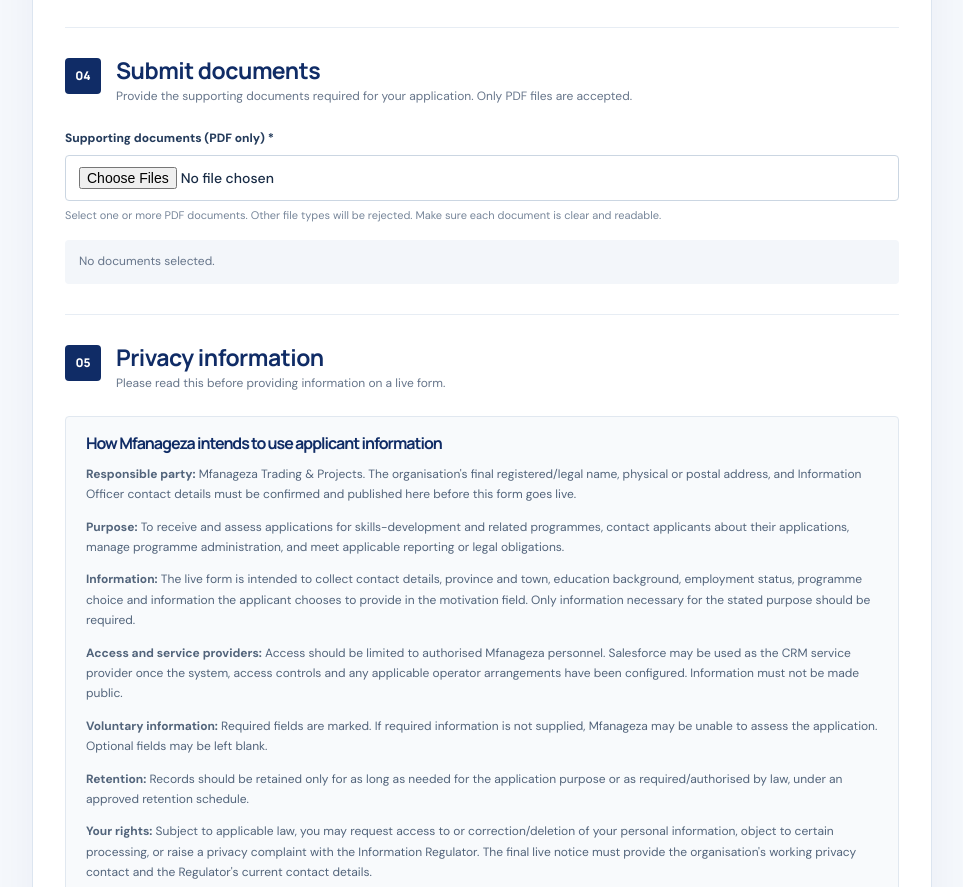
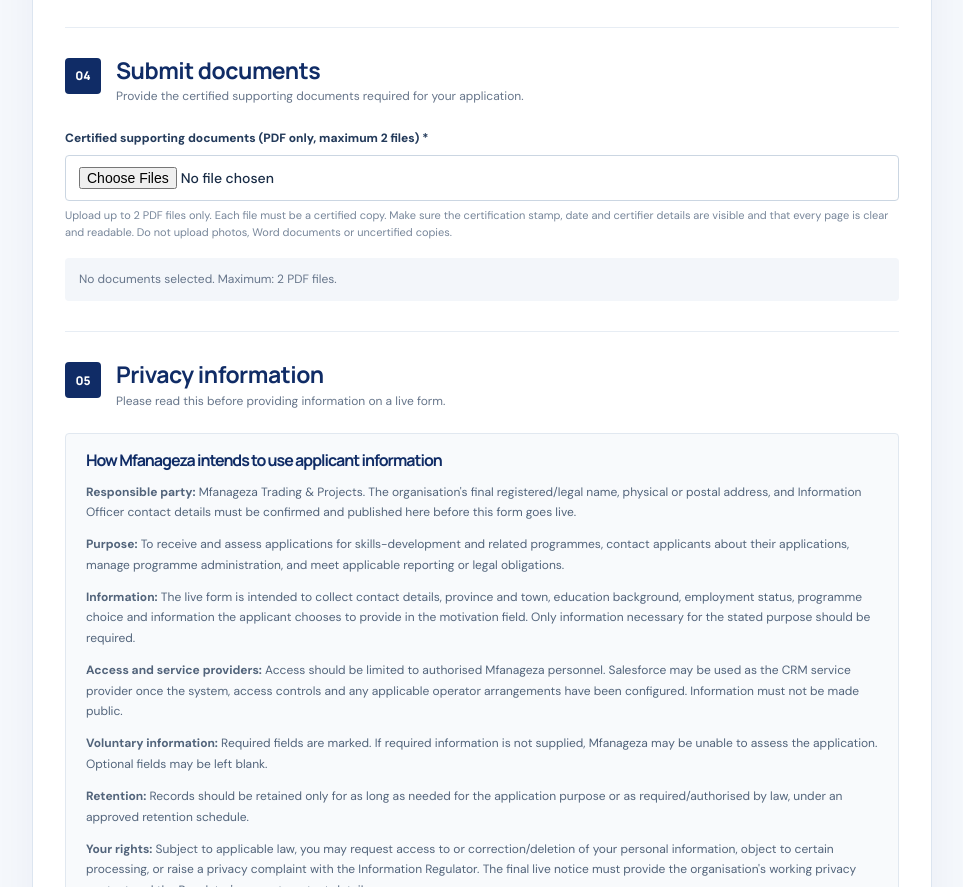
Before and after one commit to kabelogopane/Mfanageza-Trading-Projects-CRM-Solution, a plain HTML site: page apply.html in a window 1280 px wide. Shown: the part 1662-2549 px from the top of the page, without its empty margins (158-1121 px from the left). Drawn offline with Linux system fonts and the light colour scheme.

Commit message:
Limit application uploads to two certified PDF documents

```diff
--- a/apply.html
+++ b/apply.html
@@ -68,12 +68,12 @@
 
 
         <section class="form-section">
-          <div class="form-section-heading"><span>04</span><div><h2>Submit documents</h2><p>Provide the supporting documents required for your application. Only PDF files are accepted.</p></div></div>
+          <div class="form-section-heading"><span>04</span><div><h2>Submit documents</h2><p>Provide the certified supporting documents required for your application.</p></div></div>
           <div class="field field-wide document-upload-field">
-            <label for="supportingDocuments">Supporting documents (PDF only) *</label>
-            <input id="supportingDocuments" name="supportingDocuments" type="file" accept=".pdf,application/pdf" multiple required aria-describedby="documentUploadHelp">
-            <small id="documentUploadHelp">Select one or more PDF documents. Other file types will be rejected. Make sure each document is clear and readable.</small>
-            <p id="documentUploadStatus" class="field-guidance" role="status" aria-live="polite">No documents selected.</p>
+            <label for="supportingDocuments">Certified supporting documents (PDF only, maximum 2 files) *</label>
+            <input id="supportingDocuments" name="supportingDocuments" type="file" accept=".pdf,application/pdf" multiple required aria-describedby="documentUploadHelp" data-max-files="2">
+            <small id="documentUploadHelp">Upload up to 2 PDF files only. Each file must be a certified copy. Make sure the certification stamp, date and certifier details are visible and that every page is clear and readable. Do not upload photos, Word documents or uncertified copies.</small>
+            <p id="documentUploadStatus" class="field-guidance" role="status" aria-live="polite">No documents selected. Maximum: 2 PDF files.</p>
           </div>
         </section>
 
```
